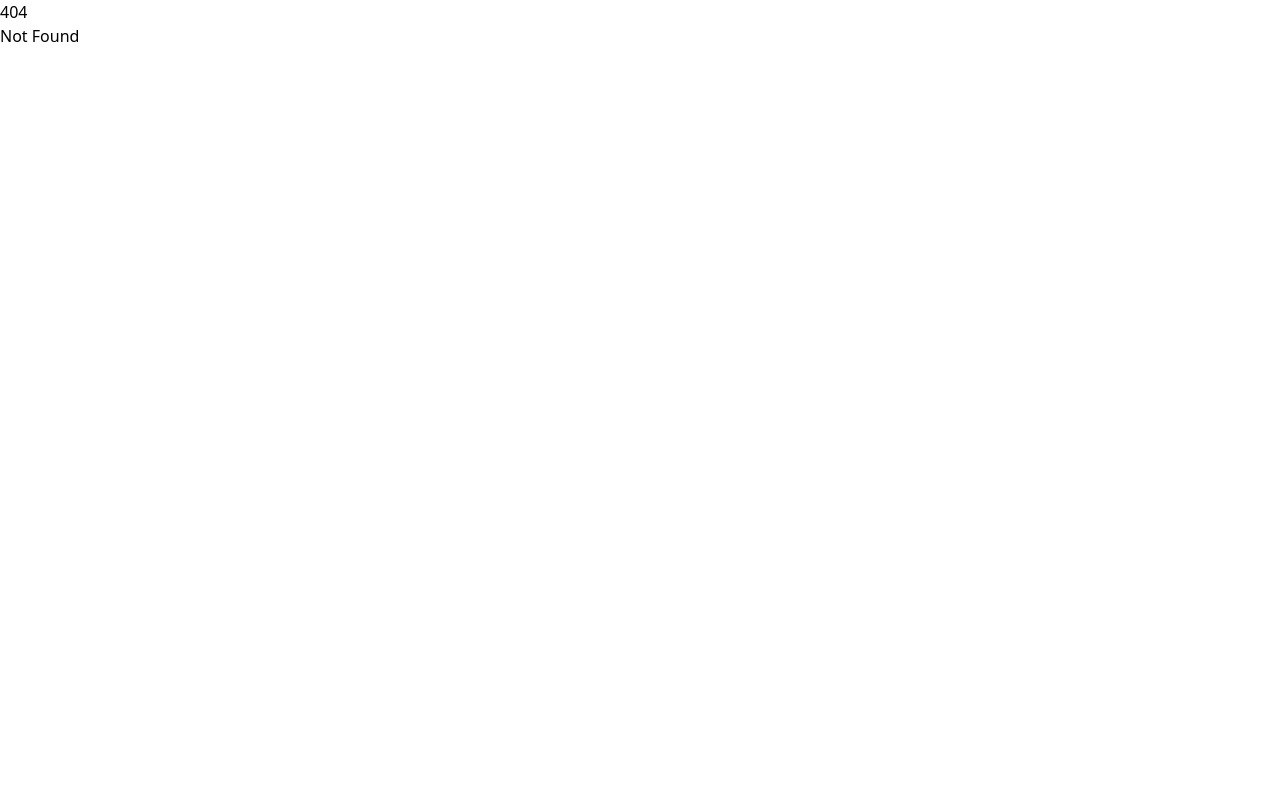
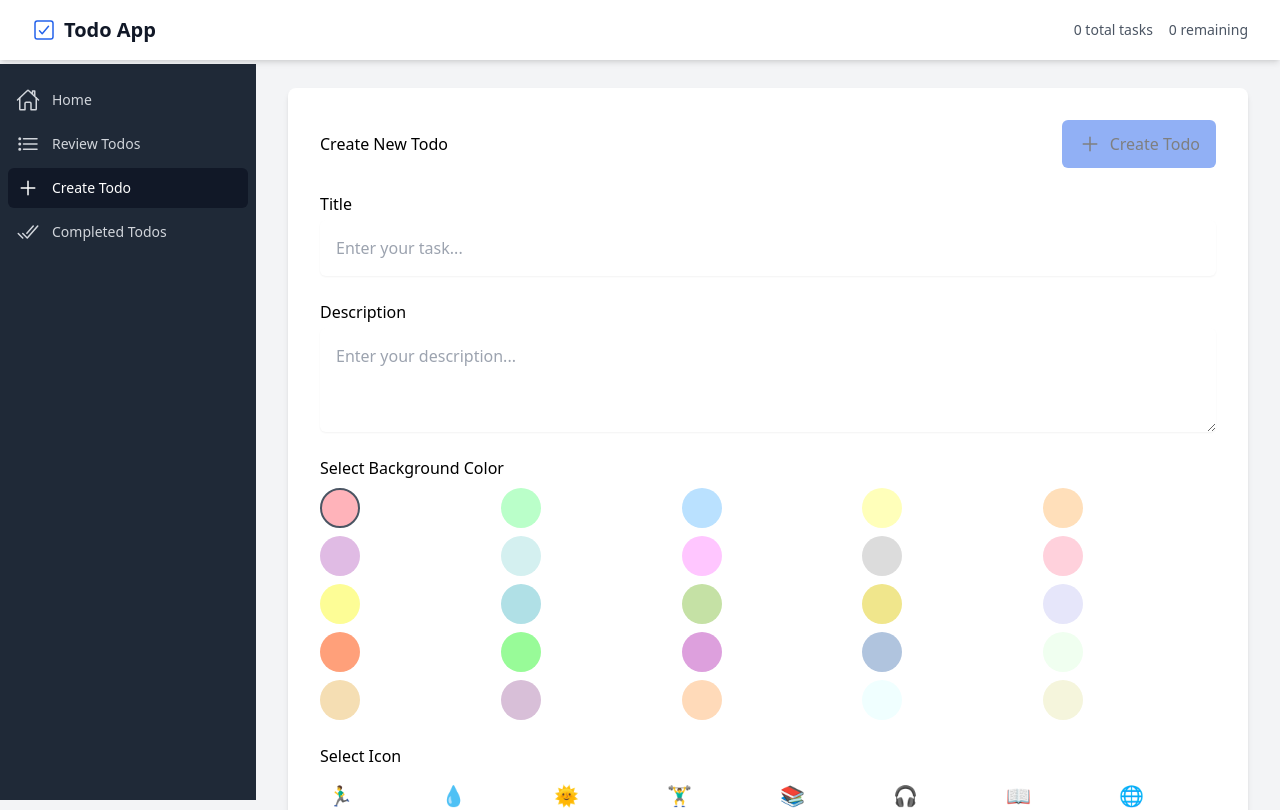
Before and after one commit to harungokcegoz/svelte-assessment, a SvelteKit app: page /todos/create in a window 1280 px wide. Before the commit this address had no page. Shown: the top 810 px of the page. Built offline with nearby package versions, Linux system fonts and the light colour scheme.

Commit message:
routes are created

```diff
--- a/src/routes/+layout.svelte
+++ b/src/routes/+layout.svelte
@@ -1,6 +1,31 @@
 <script lang="ts">
 	import '../app.css';
-	let { children } = $props();
+	import Header from '$lib/components/Header.svelte';
+	import Sidebar from '$lib/components/Sidebar.svelte';
 </script>
 
-{@render children()}
+<div class="min-h-screen flex flex-col bg-gray-100">
+	<!-- Header -->
+	<Header />
+
+	<!-- Content area -->
+	<div class="flex flex-1 pt-16">
+		<!-- Sidebar -->
+		<div class="hidden md:block w-64 flex-shrink-0">
+			<Sidebar />
+		</div>
+
+		<!-- Main content -->
+		<main class="flex-1">
+			<div class="max-w-7xl mx-auto py-6 px-4 sm:px-6 lg:px-8">
+				<slot />
+			</div>
+		</main>
+	</div>
+</div>
+
+<style lang="postcss">
+	:global(body) {
+		@apply overflow-x-hidden;
+	}
+</style>
--- a/src/routes/+page.svelte
+++ b/src/routes/+page.svelte
@@ -1,2 +1,95 @@
-<h1>Welcome to SvelteKit</h1>
-<p>Visit <a href="https://svelte.dev/docs/kit">svelte.dev/docs/kit</a> to read the documentation</p>
+<script lang="ts">
+	import { todoStore } from '$lib/stores/todoStore';
+
+	$: totalTodos = $todoStore.length;
+	$: completedTodos = $todoStore.filter(todo => todo.completed).length;
+	$: incompleteTodos = totalTodos - completedTodos;
+</script>
+
+<div class="bg-white rounded-lg shadow px-5 py-6 sm:px-6 w-full max-w-7xl mx-auto">
+	<div class="border-b border-gray-200 pb-5">
+		<h3 class="title-large">Welcome to Todo App</h3>
+		<p class="mt-2 max-w-4xl text-secondary">
+			Organize your tasks efficiently with our modern todo application.
+		</p>
+	</div>
+
+	<div class="mt-6 grid grid-cols-1 gap-5 sm:grid-cols-3">
+		<!-- Total Todos Card -->
+		<div class="bg-white overflow-hidden shadow rounded-lg">
+			<div class="px-4 py-5 sm:p-6">
+				<dt class="stats-caption truncate">Total Todos</dt>
+				<dd class="mt-1 stats text-gray-900">{totalTodos}</dd>
+			</div>
+		</div>
+
+		<!-- Completed Todos Card -->
+		<div class="bg-white overflow-hidden shadow rounded-lg">
+			<div class="px-4 py-5 sm:p-6">
+				<dt class="stats-caption truncate">Completed</dt>
+				<dd class="mt-1 stats text-green-600">{completedTodos}</dd>
+			</div>
+		</div>
+
+		<!-- Incomplete Todos Card -->
+		<div class="bg-white overflow-hidden shadow rounded-lg">
+			<div class="px-4 py-5 sm:p-6">
+				<dt class="stats-caption truncate">Remaining</dt>
+				<dd class="mt-1 stats text-blue-600">{incompleteTodos}</dd>
+			</div>
+		</div>
+	</div>
+
+	<div class="mt-8">
+		<div class="flex items-center justify-between">
+			<h4 class="title-base">Quick Actions</h4>
+		</div>
+		<div class="mt-4 grid grid-cols-1 gap-4 sm:grid-cols-2">
+			<a
+				href="/todos/create"
+				class="relative rounded-lg border border-gray-300 bg-white px-6 py-5 shadow-sm flex items-center space-x-3 hover:border-gray-400 focus-within:ring-2 focus-within:ring-offset-2 focus-within:ring-blue-500"
+			>
+				<div
+					class="flex-shrink-0 h-10 w-10 rounded-full bg-blue-500 flex items-center justify-center"
+				>
+					<ion-icon
+						name="add-outline"
+						class="h-5 w-5 sm:h-6 sm:w-6 text-white"
+						aria-hidden="true"
+					></ion-icon>
+				</div>
+				<div class="flex-1 min-w-0">
+					<span class="absolute inset-0" aria-hidden="true"></span>
+					<p class="text-primary font-medium">Create New Todo</p>
+					<p class="text-secondary">Add a new task to your list</p>
+				</div>
+			</a>
+
+			<a
+				href="/todos"
+				class="relative rounded-lg border border-gray-300 bg-white px-6 py-5 shadow-sm flex items-center space-x-3 hover:border-gray-400 focus-within:ring-2 focus-within:ring-offset-2 focus-within:ring-blue-500"
+			>
+				<div
+					class="flex-shrink-0 h-10 w-10 rounded-full bg-green-500 flex items-center justify-center"
+				>
+					<ion-icon
+						name="list-outline"
+						class="h-5 w-5 sm:h-6 sm:w-6 text-white"
+						aria-hidden="true"
+					></ion-icon>
+				</div>
+				<div class="flex-1 min-w-0">
+					<span class="absolute inset-0" aria-hidden="true"></span>
+					<p class="text-primary font-medium">Incomplete Todos</p>
+					<p class="text-secondary">View and manage your incomplete tasks</p>
+				</div>
+			</a>
+		</div>
+	</div>
+</div>
+
+<style lang="postcss">
+	:global(body) {
+		@apply bg-gray-100 min-h-screen;
+	}
+</style>
--- /dev/null
+++ b/src/routes/todos/+layout.svelte
@@ -0,0 +1 @@
+<slot />
--- /dev/null
+++ b/src/routes/todos/+page.svelte
@@ -0,0 +1,30 @@
+<script lang="ts">
+	import { todoStore } from '$lib/stores/todoStore';
+	import TodoItem from '$lib/components/TodoItem.svelte';
+
+	$: completedTodos = $todoStore.filter(todo => !todo.completed);
+	$: sortedTodos = [...completedTodos].sort((a, b) => {
+		return new Date(b.createdAt).getTime() - new Date(a.createdAt).getTime();
+	});
+</script>
+
+<div class="max-w-7xl mx-auto bg-white p-8 rounded-lg shadow-md">
+	<div class="mb-8">
+		<h1 class="title-large">Review Tasks</h1>
+		<p class="mt-2 text-secondary">
+			View and manage all your incomplete tasks. Click on a task to mark it as complete.
+		</p>
+	</div>
+
+	{#if sortedTodos.length === 0}
+		<div class="text-center py-12">
+			<p class="text-secondary">No tasks yet. Create your first task to get started!</p>
+		</div>
+	{:else}
+		<div class="space-y-4">
+			{#each sortedTodos as todo (todo.id)}
+				<TodoItem {todo} />
+			{/each}
+		</div>
+	{/if}
+</div>
--- /dev/null
+++ b/src/routes/todos/completed/+page.svelte
@@ -0,0 +1,39 @@
+<script lang="ts">
+	import { todoStore } from '$lib/stores/todoStore';
+	import TodoItem from '$lib/components/TodoItem.svelte';
+
+    $: completedTodos = $todoStore.filter(todo => todo.completed);
+    $: sortedTodos = [...completedTodos].sort((a, b) => {
+        return new Date(b.createdAt).getTime() - new Date(a.createdAt).getTime();
+    });
+</script>
+
+<div class="bg-white rounded-lg shadow px-5 py-6 sm:px-6">
+	<div class="flex justify-between items-center border-b border-gray-200 pb-5">
+        <div class="flex flex-col">
+            <h3 class="title-large">Completed Todos</h3>
+            <p class="mt-2 max-w-4xl text-secondary">
+                Review your completed tasks here.
+            </p>
+        </div>
+
+        {#if completedTodos.length > 0}
+            <button
+                on:click={() => todoStore.clearCompleted()}
+                class="button-text inline-flex items-center px-4 py-2 h-10 md:h-12 border border-transparent rounded-md bg-red-600 hover:bg-red-700 focus:outline-none focus:ring-2 focus:ring-offset-2 focus:ring-red-500 button-text"
+            >
+                Clear All Completed
+            </button>
+        {/if}
+	</div>
+
+	<div class="mt-6">
+		{#if completedTodos.length > 0}
+			<div class="divide-y divide-gray-200 space-y-4">
+				{#each sortedTodos as todo (todo.id)}
+					<TodoItem {todo} />
+				{/each}
+			</div>
+		{/if}
+	</div>
+</div>
--- /dev/null
+++ b/src/routes/todos/create/+page.svelte
@@ -0,0 +1,107 @@
+<script lang="ts">
+	import { todoStore } from '$lib/stores/todoStore';
+	import { presetPastelColors, presetIcons } from '$lib/data/preset-data';
+	import { goto } from '$app/navigation';
+	import type { Todo } from '$lib/stores/todoStore';
+
+	let title = '';
+	let description = '';
+	let selectedColor = '#FFB3BA'; // Default to first color
+	let selectedIcon = '📝'; // Default to memo icon
+
+	function handleSubmit() {
+		if (!title.trim()) return;
+
+		const newTodo: Todo = {
+			id: crypto.randomUUID(),
+			title: title.trim(),
+			description: description.trim(),
+			completed: false,
+			createdAt: new Date(),
+			bgColor: selectedColor,
+			icon: selectedIcon
+		};
+
+		todoStore.addTodo(newTodo);
+		goto('/todos');
+	}
+</script>
+
+<div class="max-w-7xl mx-auto bg-white p-8 rounded-lg shadow-md space-y-6">
+    <div class="flex justify-between items-center">
+	    <h1 class="title-large">Create New Todo</h1>
+
+        <!-- Submit button -->
+        <button
+            type="submit"
+            class="button-text flex items-center gap-2 justify-center px-4 py-2 bg-blue-600 rounded-md hover:bg-blue-700 focus:outline-none focus:ring-2 focus:ring-blue-500 focus:ring-offset-2 disabled:opacity-50 disabled:cursor-not-allowed h-8 sm:h-12"
+            disabled={!title.trim() || !description.trim() }
+            on:click={handleSubmit}
+        >
+            <ion-icon name="add-outline" class="text-2xl"></ion-icon>
+            Create Todo
+        </button>
+    </div>
+
+	<form on:submit|preventDefault={handleSubmit} class="space-y-6">
+		<!-- Title input -->
+		<div>
+			<label for="title" class="block label">Title</label>
+			<input
+				type="text"
+				id="title"
+				bind:value={title}
+				class="mt-1 block w-full rounded-md border-gray-300 shadow-sm focus:border-blue-500 focus:ring-blue-500 p-4"
+				required
+                placeholder="Enter your task..."
+			/>
+		</div>
+
+		<!-- Description input -->
+		<div>
+			<label for="description" class="block label">Description</label>
+			<textarea
+				id="description"
+				bind:value={description}
+				rows="3"
+				class="mt-1 block w-full rounded-md border-gray-300 shadow-sm focus:border-blue-500 focus:ring-blue-500 p-4"
+				placeholder="Enter your description..."
+			></textarea>
+		</div>
+
+		<!-- Color selection -->
+		<div>
+			<span id="color-label" class="block label mb-2">Select Background Color</span>
+			<div class="grid grid-cols-5 gap-2" role="radiogroup" aria-labelledby="color-label">
+				{#each [...presetPastelColors] as [name, color]}
+					<button
+						type="button"
+						class="w-10 h-10 rounded-full border-2 transition-transform hover:scale-110"
+						style="background-color: {color}; border-color: {selectedColor === color ? '#4B5563' : 'transparent'}"
+						on:click={() => (selectedColor = color)}
+						aria-label="Select color {name}"
+						aria-pressed={selectedColor === color}
+					></button>
+				{/each}
+			</div>
+		</div>
+
+		<!-- Icon selection -->
+		<div>
+			<span id="icon-label" class="block label mb-2">Select Icon</span>
+			<div class="grid grid-cols-8 gap-2" role="radiogroup" aria-labelledby="icon-label">
+				{#each [...presetIcons] as [name, icon]}
+					<button
+						type="button"
+						class="w-10 h-10 flex items-center justify-center rounded border-2 transition-transform hover:scale-110 text-xl"
+						class:border-gray-600={selectedIcon === icon}
+						class:border-transparent={selectedIcon !== icon}
+						on:click={() => (selectedIcon = icon)}
+						aria-label="Select icon {name}"
+						aria-pressed={selectedIcon === icon}
+					>{icon}</button>
+				{/each}
+			</div>
+		</div>
+	</form>
+</div>
```
